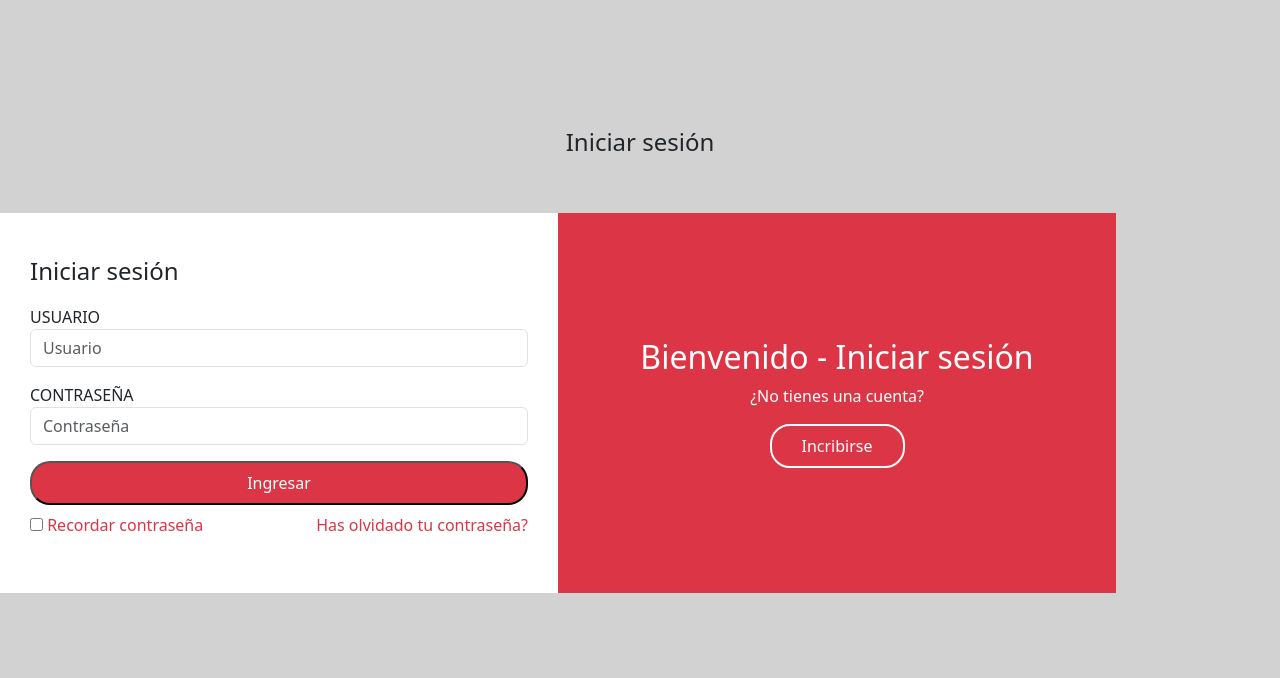
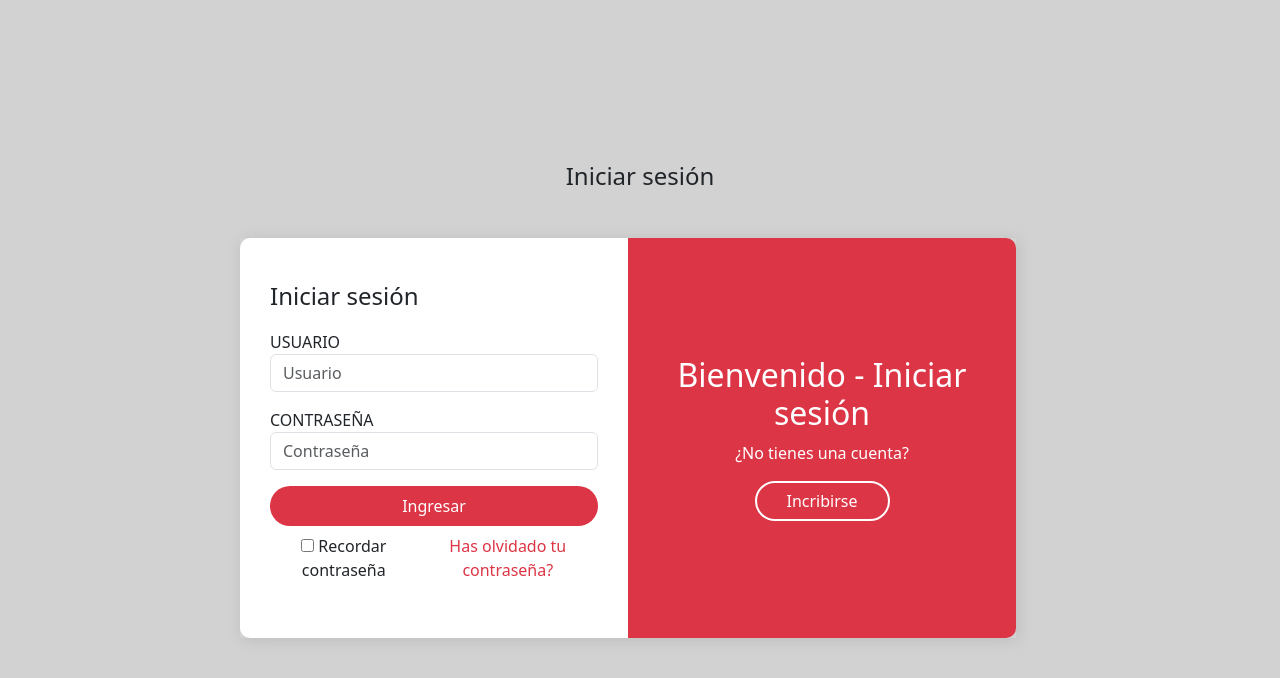
Before and after one commit to Elian46k/semana14, a plain HTML site: page index.html in a window 1280 px wide. Drawn offline with Linux system fonts and the light colour scheme.

Commit message:
Vesión final

```diff
--- a/css/style.css
+++ b/css/style.css
@@ -1,25 +1,29 @@
 body{
+    display: flex;
     justify-content: center;
     align-items: center;
-    width: 100%;
+    min-height: 100vh;
     margin: 0;
-    padding: 80px 0px 80px 0px;
+    padding: 0;
     background-color: rgb(210, 210, 210);
 }
 
-.seccion-principal{
+#seccion-principal{
     width: 100%;
-    box-shadow: 10px;
+    max-width: 800px;
+    box-shadow: 2px 2px 15px rgba(0, 0, 0, 0.1);
 }
 
 .primera-caja{
     justify-content: center;
     padding: 40px 30px 40px 30px;
+    border-radius: 10px 0px 0px 10px;
 }
 
 #ayuda{
     display: flex;
     justify-content: space-between;
+    margin: 0;
 }
 
 .segunda-caja {
@@ -28,14 +32,19 @@ body{
     justify-content: center;
     align-items: center;
     padding: 0px 40px;
+    border-radius: 0px 10px 10px 0px;
+}
+
+#ingresar{
+    border: none;
 }
 
 #incribirse{
     border: 2px solid white;
-    padding: 8px 30px 8px 30px;
+    padding: 6px 30px 6px 30px;
 }
 
-label{
+input{
     border-radius: 20px;
 }
 
--- a/index.html
+++ b/index.html
@@ -12,9 +12,9 @@
     </head>
     <body>
         <main>
-            <h4 class="text-center p-5 mb-2">Iniciar sesión</h4>
+            <h4 class="text-center mb-5">Iniciar sesión</h4>
 
-            <div id="seccion-principal" class="container row">
+            <div id="seccion-principal" class="row">
                 <div class="col-6 bg-white primera-caja">
                     <p id="iniciar">Iniciar sesión</p>
 
@@ -24,19 +24,19 @@
                     <label for="contraseña">CONTRASEÑA</label>
                     <input type="password" id="contraseña" placeholder="Contraseña" class="form-control mb-3" />
 
-                    <button class="bg-danger mb-2 p-2 w-100">
+                    <button id="ingresar" class="bg-danger mb-2 p-2 w-100">
                         <a href="#">Ingresar</a>
                     </button>
 
-                    <div class="text-danger" id="ayuda">
+                    <div id="ayuda" class="text-center">
                         <label for="">
                             <input type="checkbox"> Recordar contraseña
                         </label>
-                        <p>Has olvidado tu contraseña?</p>
+                        <p class="text-danger">Has olvidado tu contraseña?</p>
                     </div>
                 </div>
                 <div class="col-6 bg-danger segunda-caja text-white">
-                    <h2>Bienvenido - Iniciar sesión</h2>
+                    <h2 class="text-center">Bienvenido - Iniciar sesión</h2>
                     <p>¿No tienes una cuenta?</p>
                     <button id="incribirse" class="bg-danger">
                         <a href="">Incribirse</a>
```
